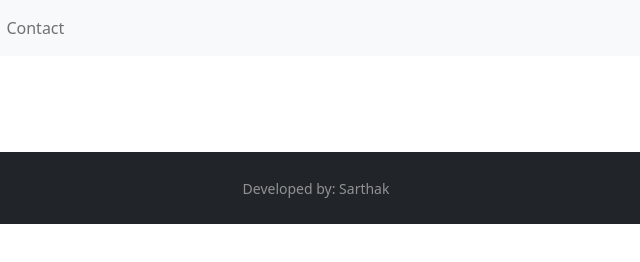
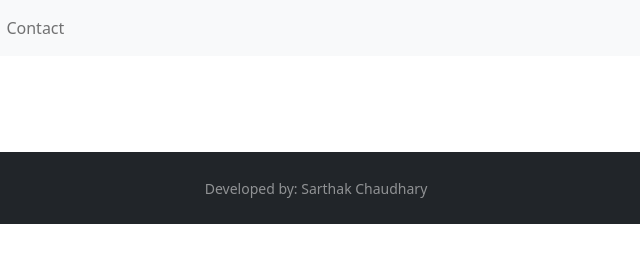
Before and after one commit to Sarthak26oct/gitEx, a plain HTML site: page index.html in a window 1280 px wide. Shown: the full height of the page, 324-964 px from the left. Drawn offline with nearby package versions, Linux system fonts and the light colour scheme.

Commit message:
footer changes added

```diff
--- a/index.html
+++ b/index.html
@@ -53,7 +53,7 @@
     <h1>Welcome to LVC!!</h1>
     <footer id="sticky-footer" class="flex-shrink-0 py-4 bg-dark text-white-50">
       <div class="container text-center">
-        <small>Developed by: Sarthak</small>
+        <small>Developed by: Sarthak Chaudhary</small>
       </div>
     </footer>
   </body>
```
